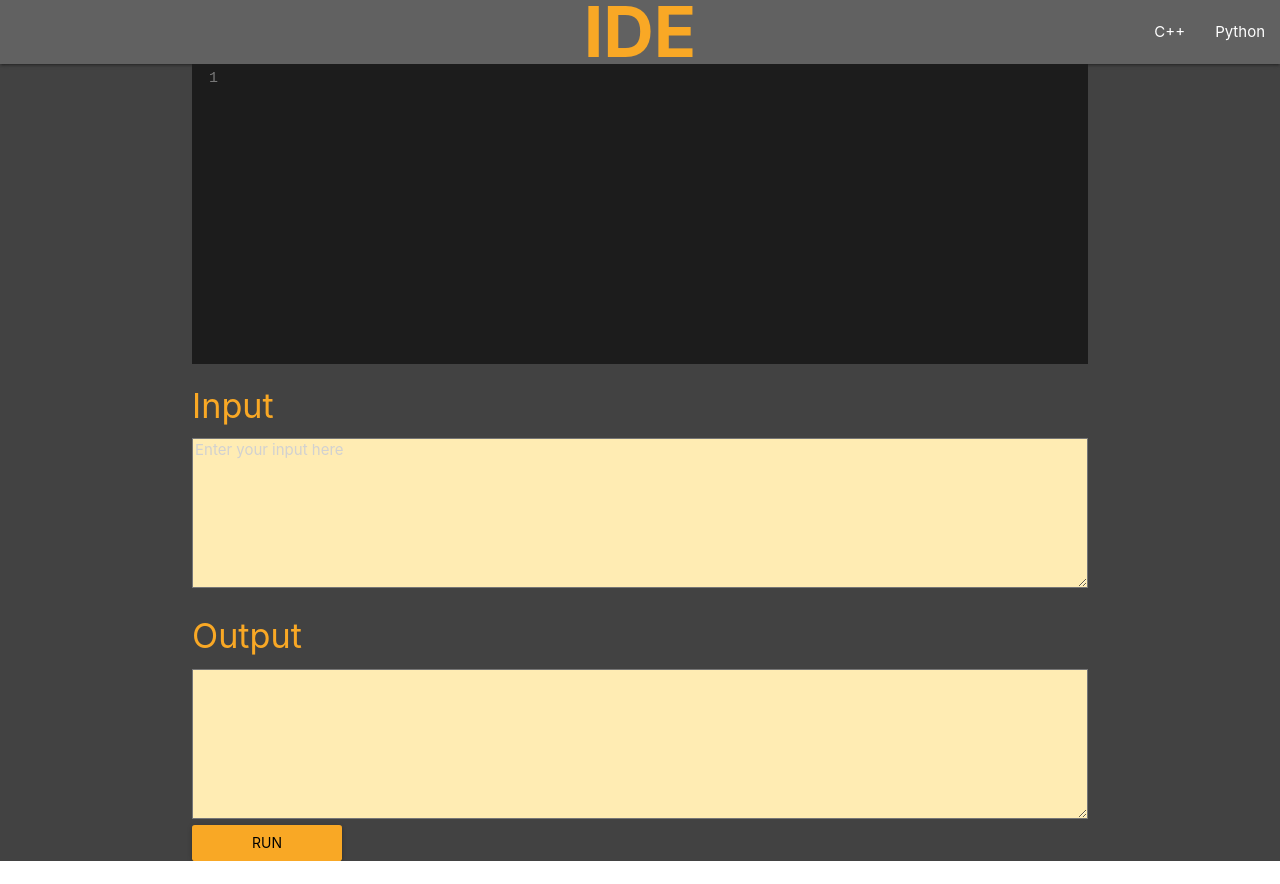
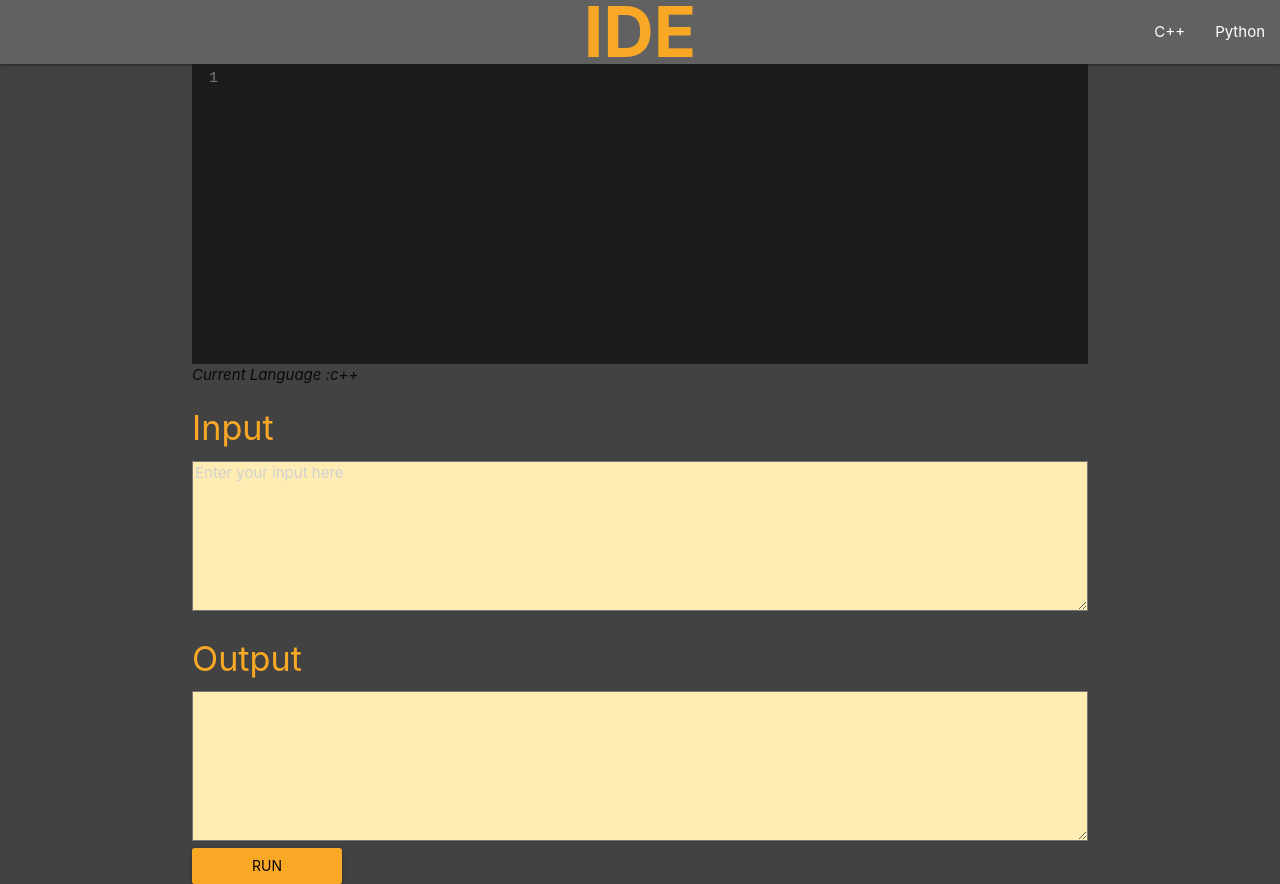
Before and after one commit to ritviknagpal48/online_ide, a React (Create React App) app: page / in a window 1280 px wide. Before the commit the page ends 861 px from the top, so only its background shows below. Built offline with nearby package versions, Linux system fonts and the light colour scheme.

Commit message:
Adding IDE code on github
Signed-off-by: Ritvik Nagpal <ritviknagpal48@gmail.com>

```diff
--- a/src/components/Textbox.js
+++ b/src/components/Textbox.js
@@ -87,6 +87,7 @@ const Textbox = ({ lang, lang_id }) => {
             // console.log({ value });
           }}
         />
+        <i>{'Current Language :' + lang}</i>
         <h4 className='#f9a825 yellow-text text-darken-3'>Input</h4>
         <textarea
           rows='4'
```
